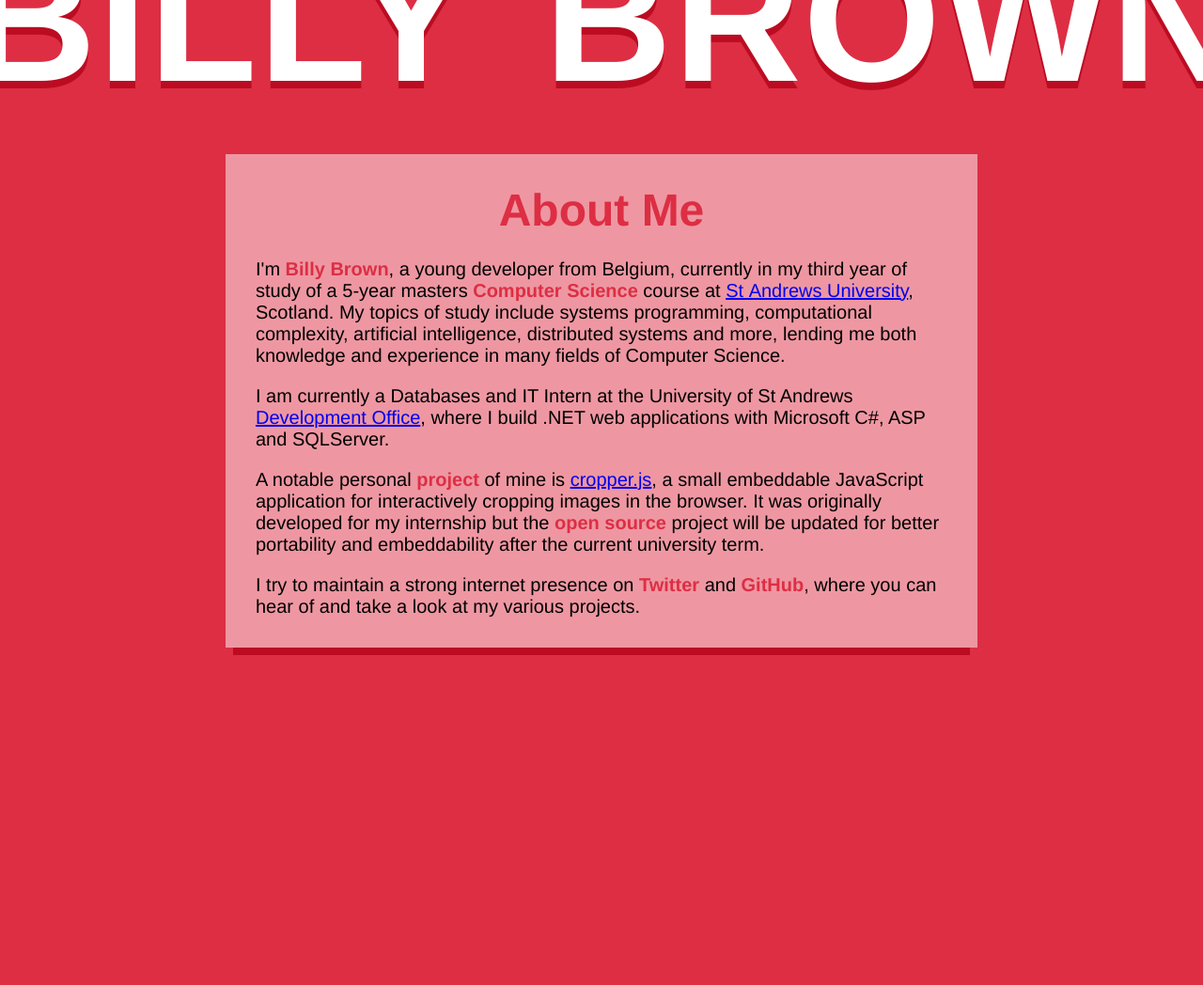
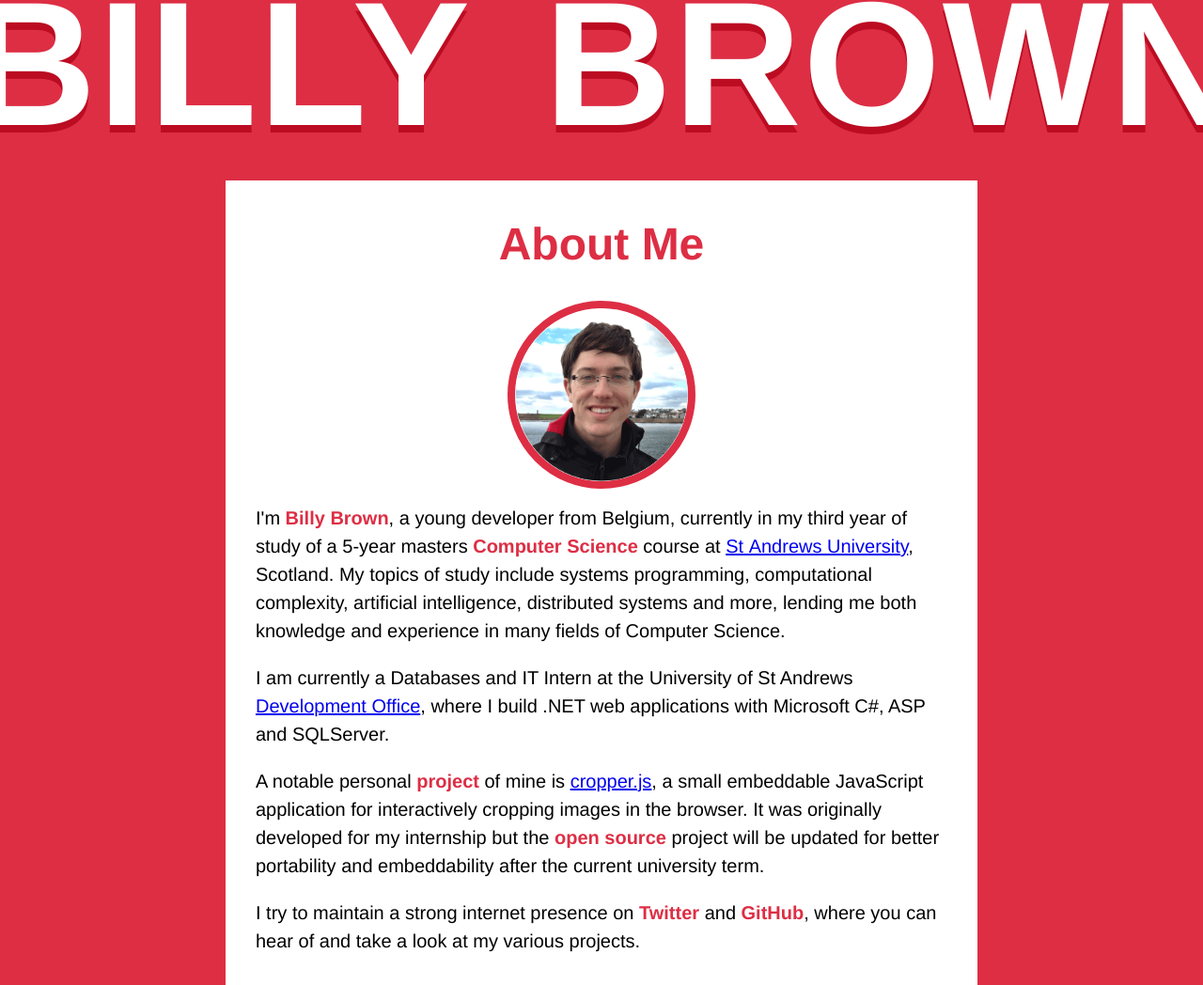
Before and after one commit to Druid-of-Luhn/druid-of-luhn.github.io, a Jekyll site: the page mockup.html, which Jekyll copies as it is, in a window 1280 px wide. Shown: the whole page at 94% size. Built offline with Jekyll 4.4.1, drawn with Linux system fonts in a browser that asks for light colours; before the commit the page ends 900 px from its top, so only the background shows below that.

Commit message:
Added image, continued content

```diff
--- a/css/global.css
+++ b/css/global.css
@@ -18,6 +18,7 @@ textarea {
     box-sizing: border-box;
     font-family: "Avenir Next", Avenir, "Helvetica Neue", Helvetica, sans-serif;
     font-size: 100%;
+    line-height: 1.5;
 }
 
 body {
@@ -49,12 +50,14 @@ strong {
     font-size: 21vw;
     font-variant: small-caps;
     letter-spacing: 2px;
-    margin-left: -0.125em;
-    margin-top: -0.6em;
     overflow-x: hidden;
+    position: fixed;
     text-align: center;
     text-transform: lowercase;
+    top: -0.6em;
+    left: -0.125em;
     white-space: nowrap;
+    z-index: -1;
 }
 
 .main__title > a {
@@ -69,9 +72,21 @@ strong {
 }
 
 main {
-    background: rgba(255, 255, 255, 0.5);
-    box-shadow: 0 16px 0 -8px #bb0c22;
-    margin: 1em auto;
+    background: #ffffff;
+    margin: 12em auto 0;
     max-width: 50em;
     padding: 2em;
 }
+
+@media (max-width: 50em) {
+    main {
+        margin-top: 5em;
+    }
+}
+
+.profile-image {
+    border: 8px solid #dd2e44;
+    border-radius: 50%;
+    display: block;
+    margin: 1em auto;
+}
--- a/mockup.html
+++ b/mockup.html
@@ -11,6 +11,8 @@
         <main role="main">
             <h2>About Me</h1>
 
+            <img src="img/profile.png" class="profile-image" alt="Billy Brown" title="Billy Brown" width="200" height="200">
+
             <p>I'm <strong>Billy Brown</strong>, a young developer from Belgium, currently in my third year of study of a 5-year masters <strong>Computer Science</strong> course at <a href="http://www.st-andrews.ac.uk/" title="St Andrews University">St&nbsp;Andrews University</a>, Scotland. My topics of study include systems programming, computational complexity, artificial intelligence, distributed systems and more, lending me both knowledge and experience in many fields of Computer Science.</p>
 
             <p>I am currently a Databases and IT Intern at the University of St Andrews <a href="http://www.st-andrews.ac.uk/development/" title="St Andrews University Development Office">Development Office</a>, where I build .NET web applications with Microsoft C#, ASP and SQLServer.</p>
```
Also changed, not shown: img/profile.png (added).
